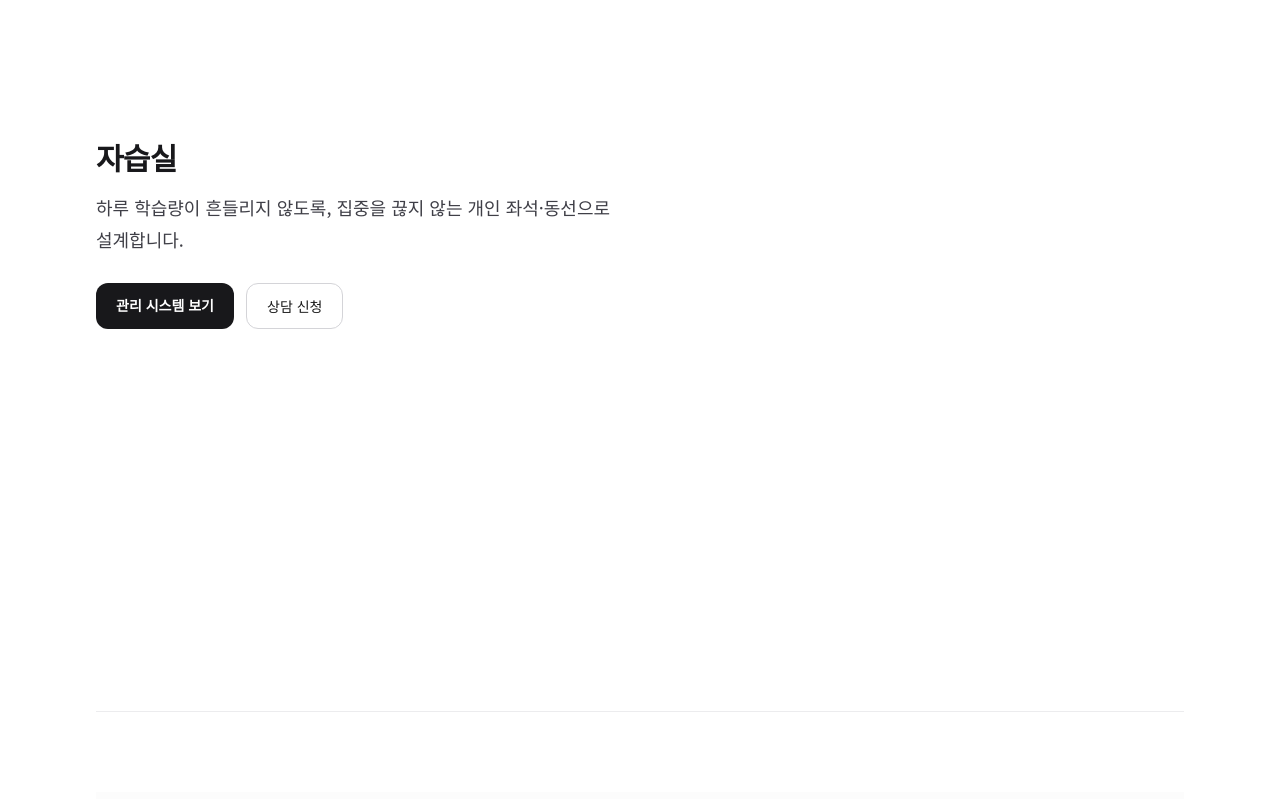
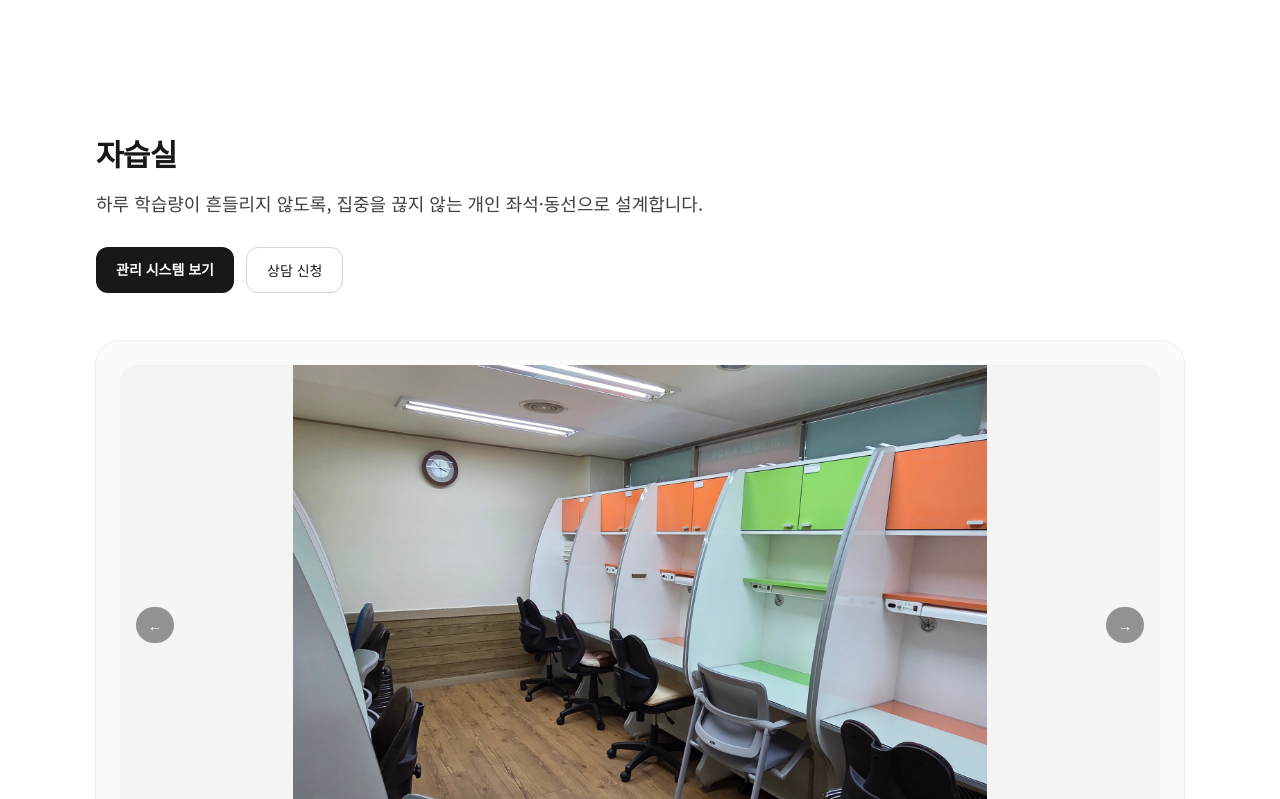
Before and after one commit to gyhan0223/beutiful-academy, a Next.js app: page / in a window 1280 px wide. Shown: the part 1521-2320 px from the top of the page. Built offline with nearby package versions, Linux system fonts and the light colour scheme.

Commit message:
Fix image visibility in StudyRoomCarousel

```diff
--- a/src/app/page.tsx
+++ b/src/app/page.tsx
@@ -149,9 +149,13 @@ function StudyRoomCarousel({ images }: { images: string[] }) {
   const prev = () => setIdx((v) => (v - 1 + images.length) % images.length);
   const next = () => setIdx((v) => (v + 1) % images.length);
 
+  useEffect(() => {
+    console.log("Current image source:", images[idx]);
+  }, [idx]);
+
   return (
     <>
-      <div className="relative h-full w-full overflow-hidden">
+      <div className="relative h-[420px] sm:h-[520px] w-full overflow-hidden bg-zinc-100">
         {/* ✅ 클릭하면 원본 라이트박스 */}
         <button
           type="button"
@@ -164,7 +168,7 @@ function StudyRoomCarousel({ images }: { images: string[] }) {
           src={images[idx]}
           alt={`자습실 ${idx + 1}`}
           fill
-          className="object-cover"
+          className="object-contain"
           sizes="(max-width: 1024px) 100vw, 50vw"
           priority={idx === 0}
         />
@@ -349,14 +353,14 @@ export default function Home() {
           </div>
 
           <div className="mt-14">
-            {/* 1) 자습실 (정방향: 텍스트-이미지) */}
+            {/* 1) 자습실 (텍스트 위 + 이미지 아래) */}
             <section className="py-14 sm:py-20">
-              <div className="grid grid-cols-1 lg:grid-cols-2 gap-10 items-start">
-                <div className="pt-1 order-1">
+              {/* 텍스트 */}
+              <div className="max-w-3xl">
                 <h3 className="text-2xl sm:text-3xl font-semibold tracking-tight text-zinc-900">
                   자습실
                 </h3>
-                  <p className="mt-4 text-base sm:text-lg leading-8 text-zinc-700 max-w-xl">
+                <p className="mt-4 text-base sm:text-lg leading-8 text-zinc-700">
                   하루 학습량이 흔들리지 않도록, 집중을 끊지 않는 개인
                   좌석·동선으로 설계합니다.
                 </p>
@@ -377,10 +381,10 @@ export default function Home() {
                 </div>
               </div>
 
-                <div className="relative min-h-[340px] sm:min-h-[520px] order-2">
+              {/* 이미지(아래) - 섹션감 있는 연한 배경 */}
+              <div className="mt-10 sm:mt-12 rounded-3xl bg-zinc-50/70 p-4 sm:p-6 ring-1 ring-zinc-200/70">
                 <div className="overflow-hidden rounded-2xl">
                   <StudyRoomCarousel images={studyImages} />
-                  </div>
                 </div>
               </div>
 
@@ -388,6 +392,7 @@ export default function Home() {
                 <Divider />
               </div>
             </section>
+
             {/* 2) 학과 강의실 (반전: 이미지-텍스트) */}
             <section className="py-16 sm:py-24 bg-zinc-50/60">
               <div className="grid grid-cols-1 lg:grid-cols-2 gap-10 items-start">
```
Lines whose indentation alone changed are shown as unchanged.
